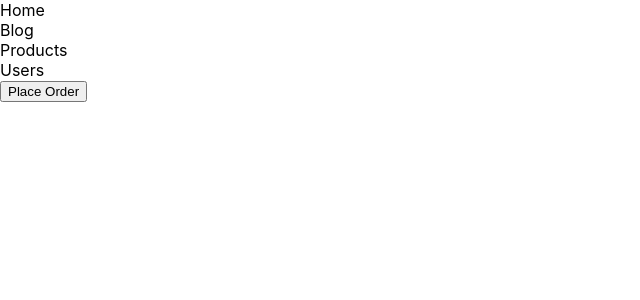
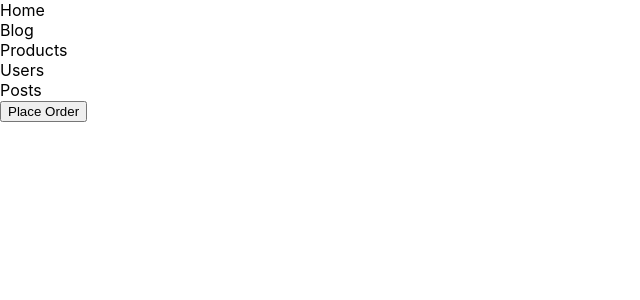
Before and after one commit to mhassanrahi/next-basic, a Next.js app: page / in a window 1280 px wide. Shown: the top 300 px of the page, without its empty margins (0-640 px from the left). Built offline with nearby package versions, Linux system fonts and the light colour scheme.

Commit message:
* Added link to posts

```diff
--- a/pages/index.js
+++ b/pages/index.js
@@ -23,6 +23,10 @@ const Home = () => {
                 <a>Users</a>
             </Link>
             <br />
+            <Link href="/posts">
+                <a>Posts</a>
+            </Link>
+            <br />
             <button onClick={handleClick}>Place Order</button>
         </>
     );
```
